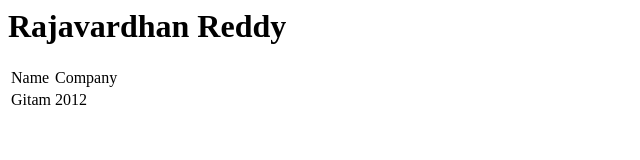
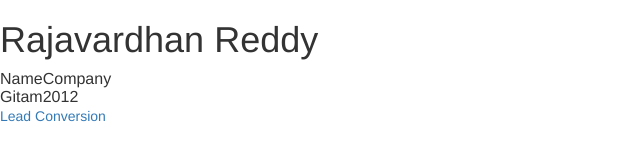
Before and after one commit to rajavardhan2geek/meetatrajavardhan, a plain HTML site: page index.html in a window 1280 px wide. Shown: the whole page, without its empty margins (0-640 px from the left). Drawn offline with nearby package versions, Linux system fonts and the light colour scheme.

Commit message:
Update Index.html

```diff
--- a/index.html
+++ b/index.html
@@ -1,6 +1,7 @@
 <html>
 <head>
-
+ <link rel="stylesheet" href="https://maxcdn.bootstrapcdn.com/bootstrap/3.3.7/css/bootstrap.min.css">
+  <script src="https://maxcdn.bootstrapcdn.com/bootstrap/3.3.7/js/bootstrap.min.js"></script>
 <h1>Rajavardhan Reddy </h1>
 </head>
 <body>
@@ -18,5 +19,6 @@
   </tr>
 
   </table>
+  <a href='Lead.html'>Lead Conversion</a>
 </body>
 </html>
```
